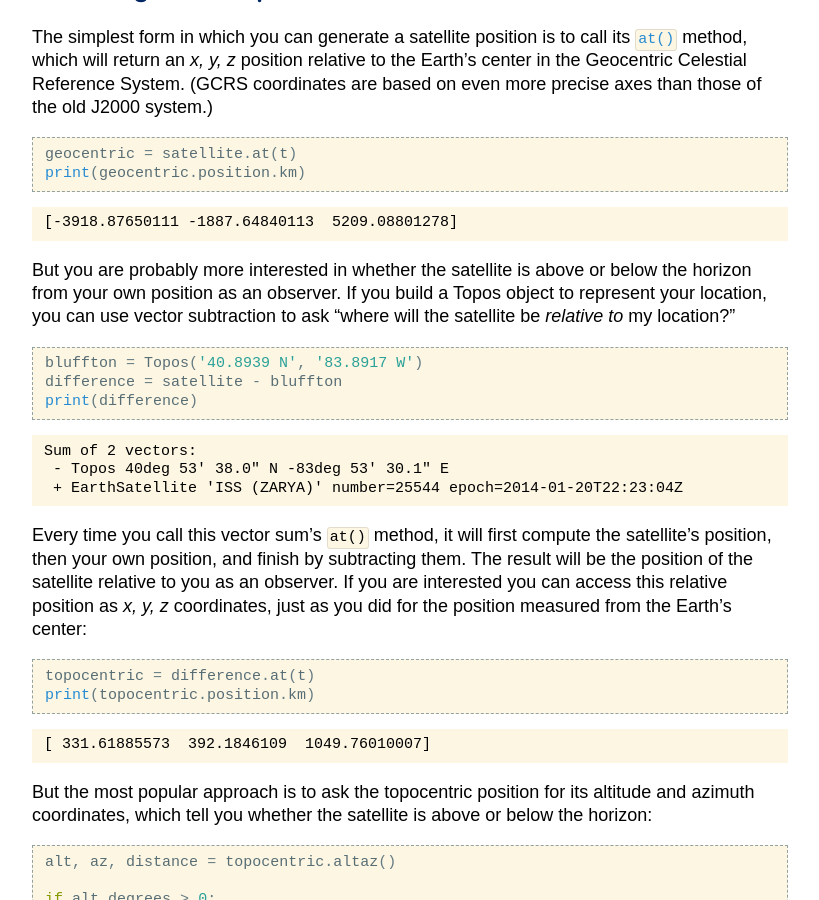
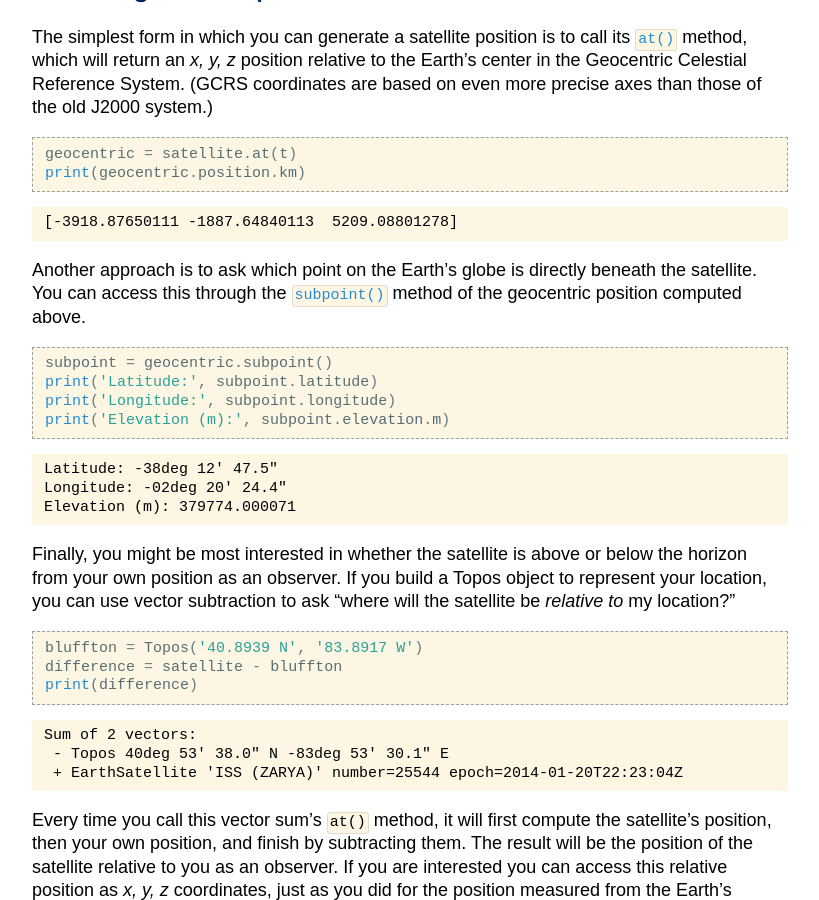
Before and after one commit to skyfielders/python-skyfield, a Sphinx documentation site: the page built from skyfield/documentation/earth-satellites.rst, in a window 1280 px wide and 900 px high, scrolled down 1857 px. Shown: the whole window, without its empty margins (230-1049 px from the left). Built offline with Sphinx 7.4.7, drawn with Linux system fonts in a browser that asks for light colours; some web fonts are replaced; pages that are not in the unit, such as notebooks, are missing from menus.

Commit message:
Show how to use subpoint() with Earth satellites
Fixes #216.

```diff
--- a/skyfield/documentation/earth-satellites.rst
+++ b/skyfield/documentation/earth-satellites.rst
@@ -168,7 +168,26 @@ than those of the old J2000 system.)
    in the satellite’s position relative to the Earth’s center
    and instead want to know ...
 
-But you are probably more interested
+Another approach is to ask which point on the Earth’s globe
+is directly beneath the satellite.
+You can access this through the
+:meth:`~skyfield.positionlib.Geocentric.subpoint()`
+method of the geocentric position computed above.
+
+.. testcode::
+
+    subpoint = geocentric.subpoint()
+    print('Latitude:', subpoint.latitude)
+    print('Longitude:', subpoint.longitude)
+    print('Elevation (m):', subpoint.elevation.m)
+
+.. testoutput::
+
+    Latitude: -38deg 12' 47.5"
+    Longitude: -02deg 20' 24.4"
+    Elevation (m): 379774.000071
+
+Finally, you might be most interested
 in whether the satellite is above or below the horizon
 from your own position as an observer.
 If you build a Topos object to represent your location,
```
Also changed, not shown: skyfield/documentation/positions.rst (+7 -0 lines).
